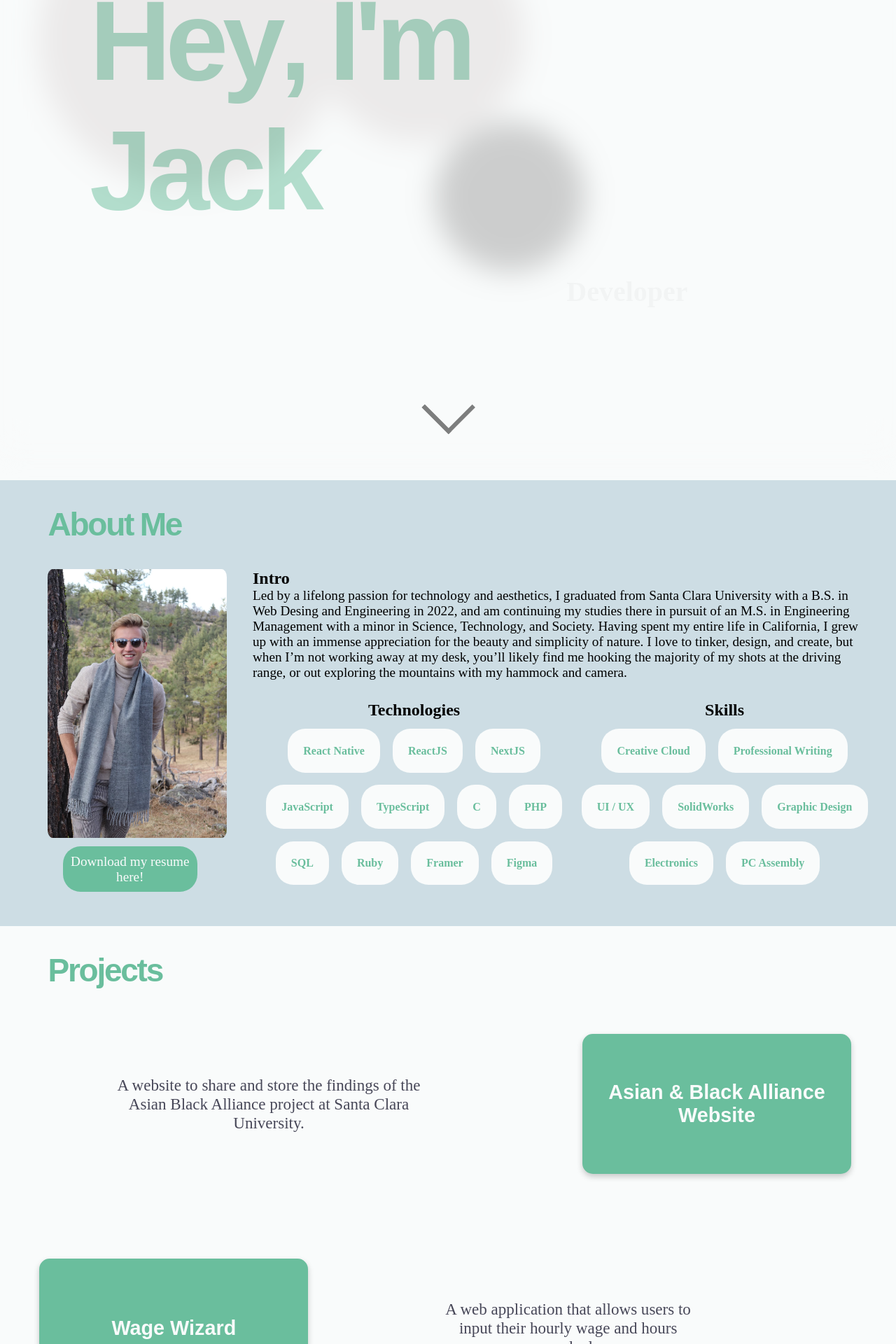
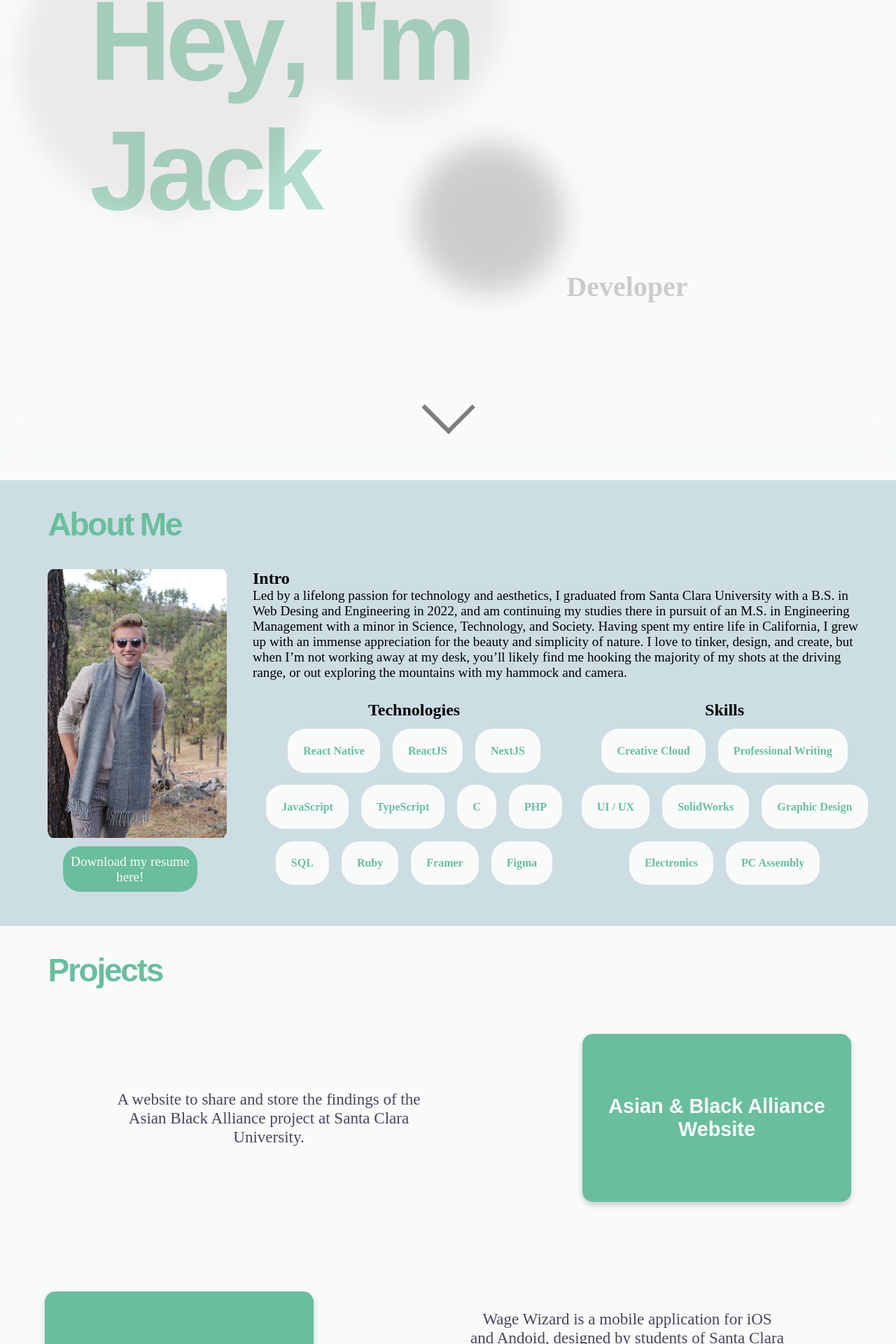
Before and after one commit to jackcdavey/PersonalWebsite, a React (Create React App) app: page / in a window 1280 px wide. Shown: the part 162-2082 px from the top of the page at 70% size. Built offline with nearby package versions, Linux system fonts and the light colour scheme; a web font is replaced by a local one.

Commit message:
Readded github section to projects

```diff
--- a/src/components/Projects.tsx
+++ b/src/components/Projects.tsx
@@ -19,7 +19,7 @@ const projects: ProjectProps[] = [
 	},
 	{
 		title: "Wage Wizard",
-		description: "A web application that allows users to input their hourly wage and hours worked",
+		description: " Wage Wizard is a mobile application for iOS and Andoid, designed by students of Santa Clara University in collaboration with the SCU Frugal Design Hub and Santa Clara Wage Theft Coalition, to help individual workers easily, securly, and verifiably log their time spent working, and combat wage theft. ",
 		link: "https://github.com/jackcdavey/WageWizardApp"
 	},
 	{
@@ -31,14 +31,16 @@ const projects: ProjectProps[] = [
 		title: "Bored at the News Bot",
 		description: "A Twitter bot that uses OpenAI's GPT-3 API to comment on daily news headlines, from the perspective of a snarky, bored teenager.",
 		link: "https://github.com/jackcdavey/BoredAtTheNews"
+	},
+	{
+		title: "GitHub",
+		description: "Check out all my other work and projects over on GitHub!",
+		link: "https://github.com/jackcdavey",
+		image: gitLogo
 	}
 ]
 
 export default function Projects() {
-
-
-	//Rearrange so that each project is 100 vw wide, and alternate between left and right alignment
-	//Also add descriptions and photos
 
 	return (
 		<TransparentSectionWrap>
@@ -61,9 +63,13 @@ export default function Projects() {
 									</span>
 								</ProjectDescription>
 								<ProjectCard>
+									{project.image &&
+										<ProjectImage src={project.image} />
+									}
 									<ProjectTitle>
 										{project.title}
 									</ProjectTitle>
+
 								</ProjectCard>
 							</ProjectLink>
 						</ProjRowRight>
--- a/src/styles/stylesheet.js
+++ b/src/styles/stylesheet.js
@@ -214,7 +214,8 @@ export const ProjectCard = styled.div`
 	justify-content: center;
 	transition: 0.3s;
 	min-width: 30vw;
-	height: 25vh;
+	height: 15rem;
+
 	border-radius: 15px;
 	margin: 5%;
 
@@ -275,7 +276,7 @@ export const ProjectDescriptionBG = styled.div`
 	filter: blur(20px);
 	border-radius: 25px;
 	width: 50%;
-	height: 50px;
+	height: 50;
 	@media (max-width: 510px) {
 		height: 30vh;
 	}
```
Also changed, not shown: src/assets/images/github.png.
